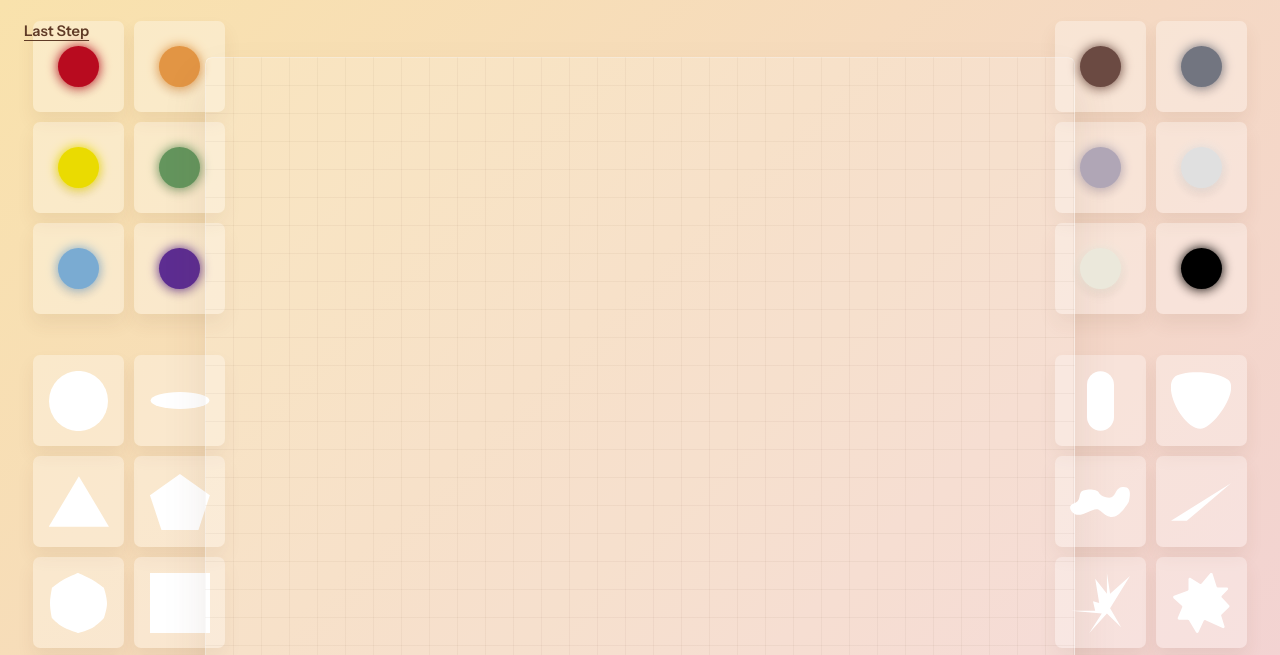
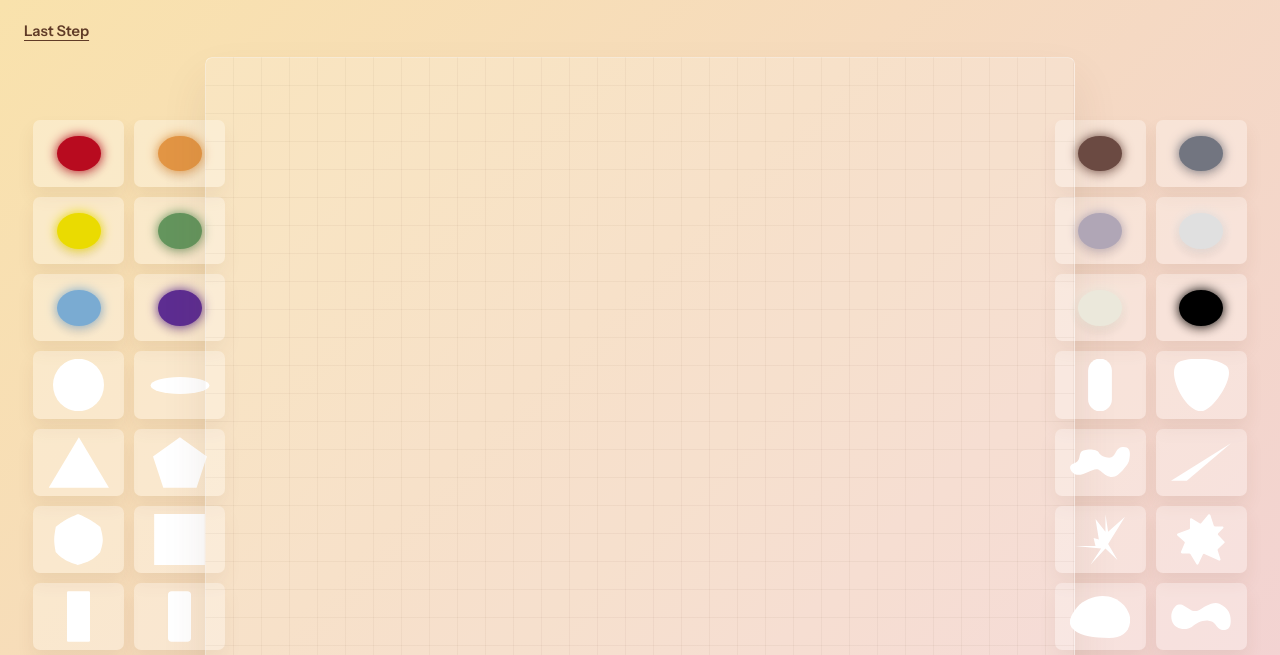
Before and after one commit to charleston1107/Sewing_Emotions, a website: page step1.html in a window 1280 px wide. Shown: the top 655 px of the page. Drawn offline with Linux system fonts and the light colour scheme.

Commit message:
adjust galleries height

```diff
--- a/styles.css
+++ b/styles.css
@@ -245,7 +245,7 @@ button {
   display: flex;
   flex-direction: column;
   justify-content: center;
-  gap: clamp(28px, 5.2vh, 52px);
+  gap: 10px;
   width: 100%;
   height: 82vh;
 }
@@ -273,8 +273,8 @@ button {
   display: grid;
   place-items: center;
   width: 100%;
-  aspect-ratio: 1;
-  padding: 10px;
+  height: clamp(54px, 8.4vh, 74px);
+  padding: 8px 10px;
   border: 0;
   border-radius: 7px;
   background: rgba(255, 255, 255, 0.3);
@@ -292,8 +292,8 @@ button {
 }
 
 .editor-color-swatch {
-  width: 58%;
-  aspect-ratio: 1;
+  width: min(46px, 62%);
+  height: min(46px, 70%);
   border-radius: 50%;
   background: var(--swatch-color);
   filter: blur(0.6px);
@@ -302,7 +302,7 @@ button {
 
 .editor-gallery-icon {
   width: 84%;
-  aspect-ratio: 1;
+  height: 100%;
   mask-repeat: no-repeat;
   mask-position: center;
   mask-size: contain;
@@ -756,7 +756,7 @@ button {
 
   .editor-side-panel {
     height: auto;
-    gap: 24px;
+    gap: 8px;
     width: min(100%, 620px);
     justify-self: center;
   }
```
